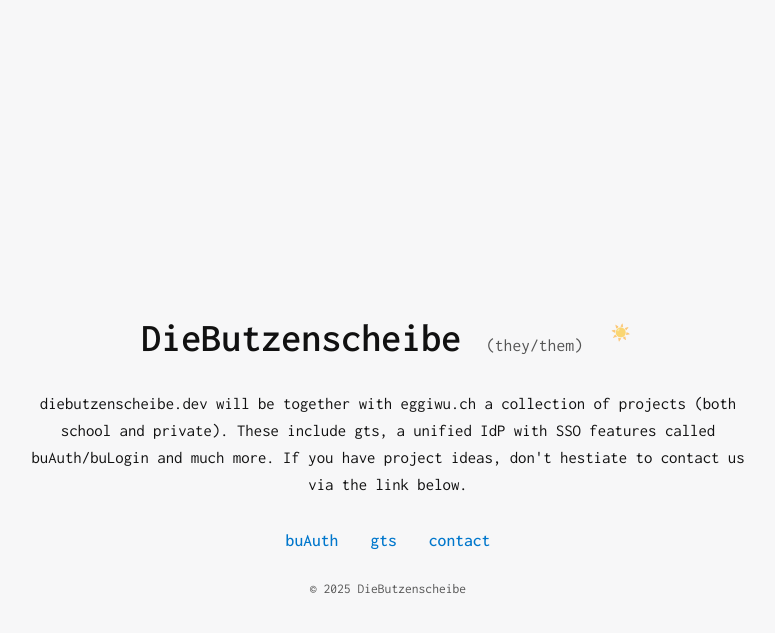
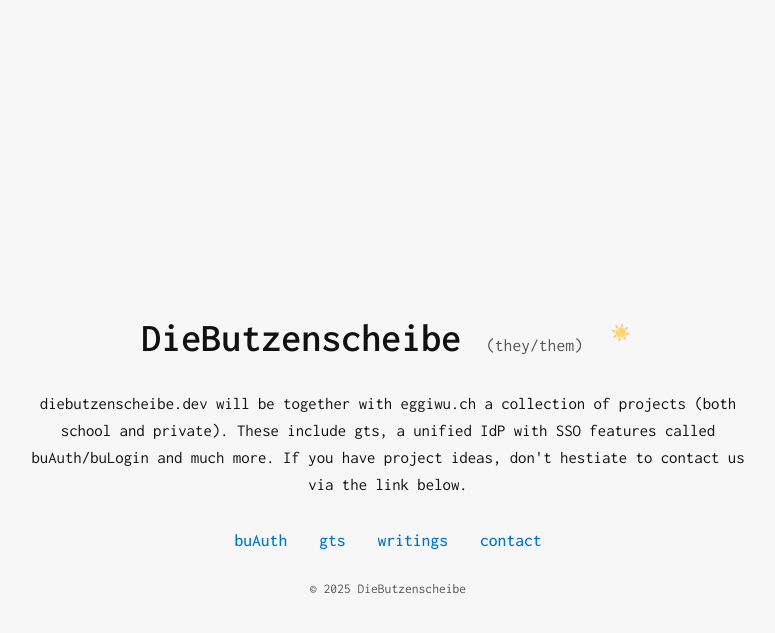
Before and after one commit to Butzenscheibe/butzenscheibe.github.io, a Jekyll site: the page built from index.md, in a window 1280 px wide. Shown: the top 633 px of the page, without its empty margins (252-1027 px from the left). Built offline with Jekyll 4.4.1, drawn with Linux system fonts in a browser that asks for light colours.

Commit message:
Add link to writings in navigation

```diff
--- a/index.md
+++ b/index.md
@@ -19,7 +19,9 @@ title: DieButzenscheibe (they/them)
     <nav class="links">
       <a href="https://auth-gateway.diebutzenscheibe.dev/demo.html" target="_blank">buAuth</a>
       <a href="https://gts.diebutzenscheibe.dev" target="_blank">gts</a>
+      <a href="https://blog.diebutzenscheibe.dev" target="_blank">writings</a>
       <a href="mailto:contact@diebutzenscheibe.dev">contact</a>
+
     </nav>
   </main>
 
```
